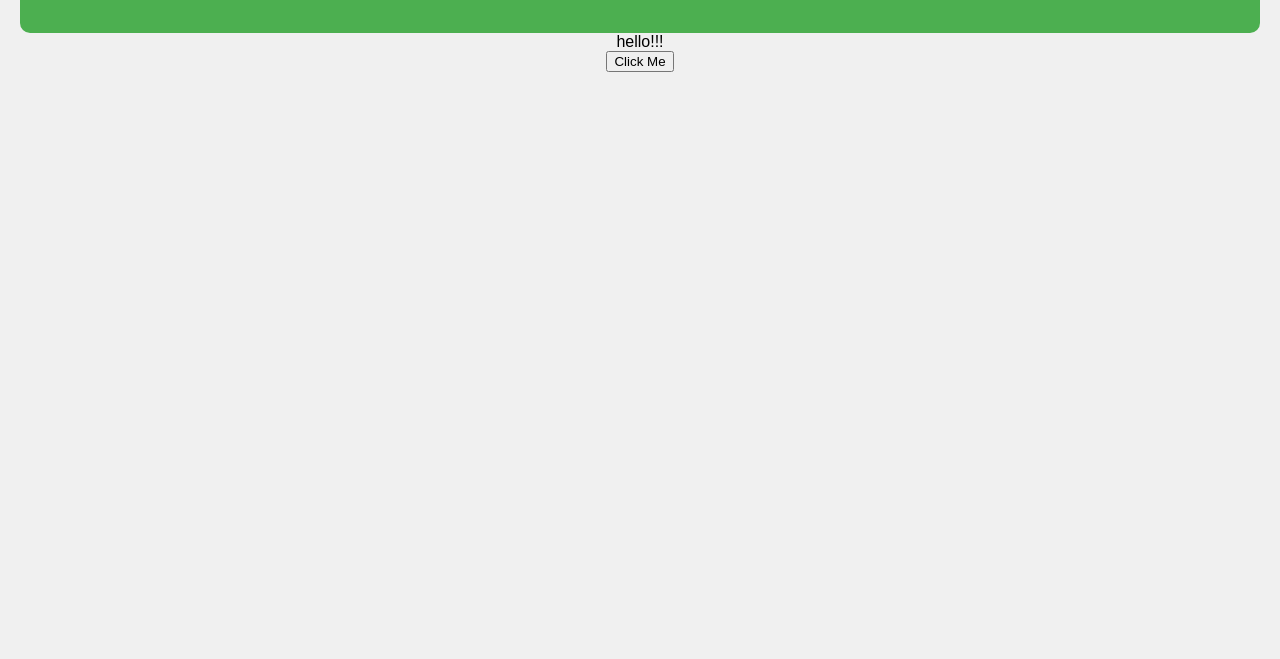
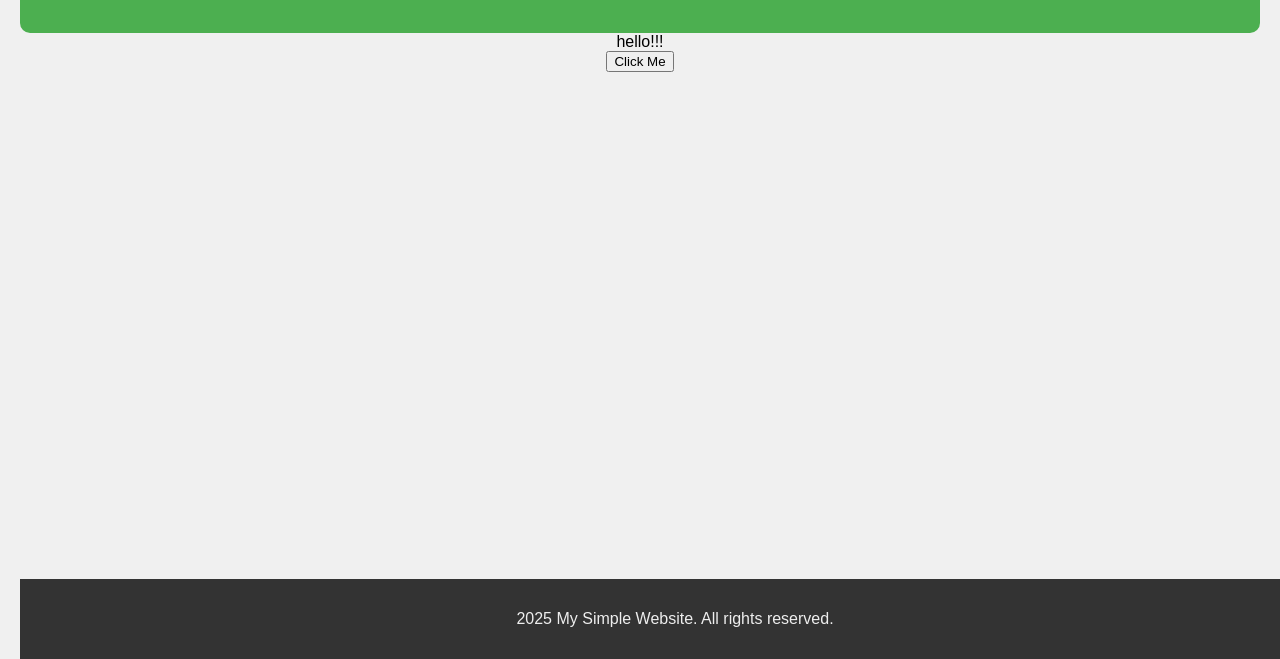
Before and after one commit to Pallavi-Goswami153/simple, a plain HTML site: page index.html in a window 1280 px wide. Shown: the part 141-800 px from the top of the page. Drawn offline with Linux system fonts and the light colour scheme.

Commit message:
added footer

```diff
--- a/index.css
+++ b/index.css
@@ -14,3 +14,14 @@ header {
     padding: 20px;
     border-radius: 0 0 10px 10px;
 }
+
+
+footer {
+    background-color: #333;
+    color: #eee;
+    padding: 15px;
+    position: fixed;
+    bottom: 0;
+    width: 100%;
+    text-align: center;
+}
--- a/index.html
+++ b/index.html
@@ -12,7 +12,9 @@
     </header>
     <div>hello!!! </div>
     <button onclick="showMessage()">Click Me</button>
-
+    <footer>
+    <p>2025 My Simple Website. All rights reserved.</p>
+</footer>
     <script src="index.js"></script>
 </body>
 </html>
```
